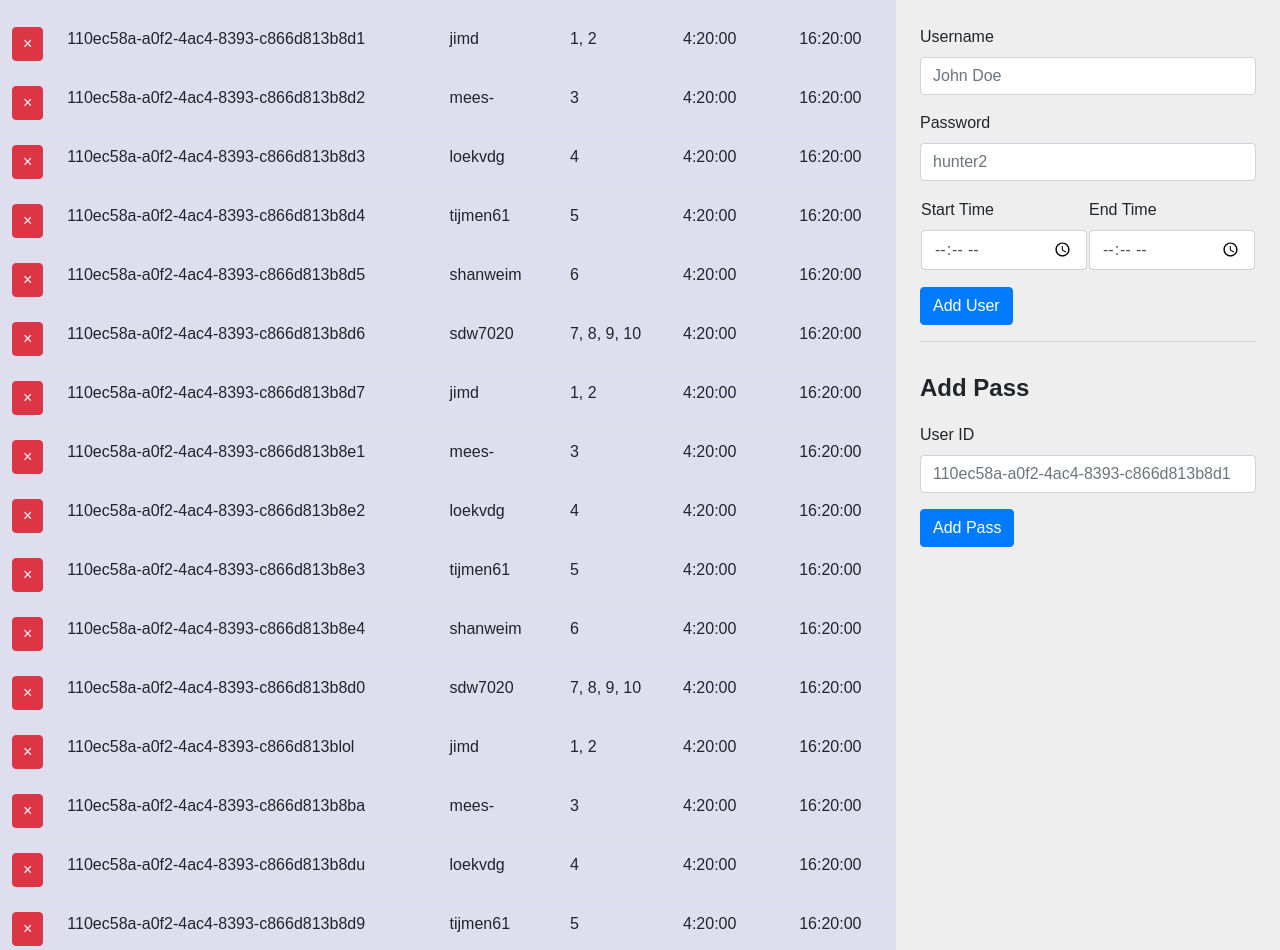
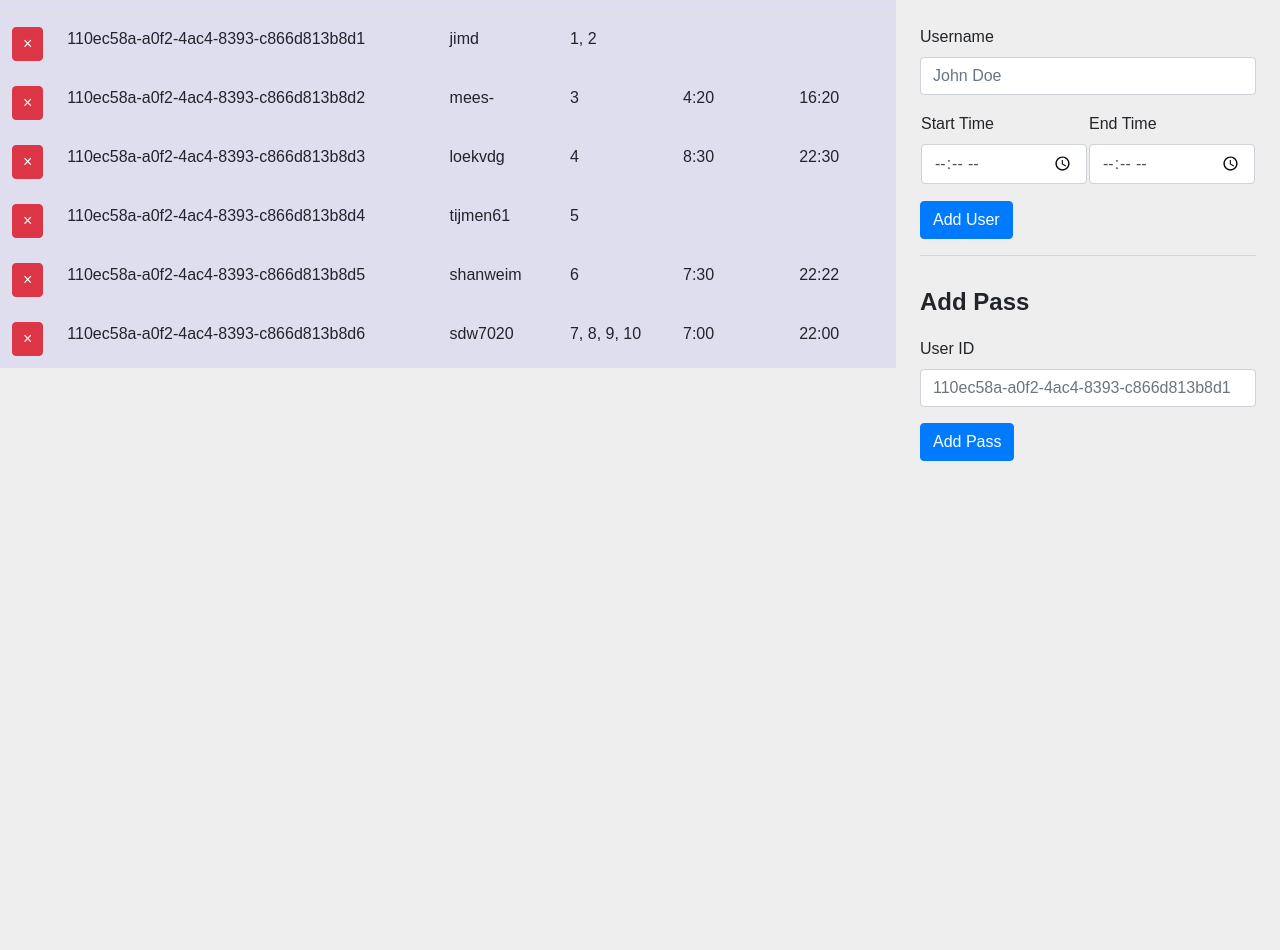
Before and after one commit to sdw7020/viktor-frontend, a React (Create React App) app: page / in a window 1280 px wide. Shown: the part 202-1152 px from the top of the page. After the commit the page ends 800 px from the top, so only its background shows below. Built offline with nearby package versions, Linux system fonts and the light colour scheme.

Commit message:
definitive preliminary system version

```diff
--- a/src/App.js
+++ b/src/App.js
@@ -3,8 +3,9 @@ import logo from './viktorlogo.png'
 import './App.css'
 import { Input, Button } from 'reactstrap'
 
-//import Overview from './components/login/LoginScreen'
-import Overview from './components/overview/Overview'
+// SWAP THE PATH OF THE LINE BELOW TO ./components/login/LoginScreen TO VIEW
+// THE LOGIN SCREEN.
+import ComponentTest from './components/overview/Overview'
 
 
 export default () => (
@@ -15,7 +16,7 @@ export default () => (
     </header>
 
     <div id="container">
-      <Overview />
+      <ComponentTest />
     </div>
   </div>
 )
--- a/src/components/overview/AddUser.js
+++ b/src/components/overview/AddUser.js
@@ -8,10 +8,6 @@ export default () => (
         <FormGroup>
           <Label for="exampleEmail">Username</Label>
           <Input type="email" name="email" id="exampleEmail" placeholder="John Doe" />
-        </FormGroup>
-        <FormGroup>
-          <Label for="examplePassword">Password</Label>
-          <Input type="password" name="password" id="examplePassword" placeholder="hunter2" />
         </FormGroup>
         <FormGroup>
           <table id="timeTable">
--- a/src/components/overview/UserTable.js
+++ b/src/components/overview/UserTable.js
@@ -20,147 +20,147 @@ export default () => (
         <td>110ec58a-a0f2-4ac4-8393-c866d813b8d1</td>
         <td>jimd</td>
         <td>1, 2</td>
-        <td>4:20:00</td>
-        <td>16:20:00</td>
+        <td></td>
+        <td></td>
       </tr>
-
       <tr>
         <td className="deleteColumn"><Button className="delete" color="danger">×</Button>{' '}</td>
         <td>110ec58a-a0f2-4ac4-8393-c866d813b8d2</td>
         <td>mees-</td>
         <td>3</td>
-        <td>4:20:00</td>
-        <td>16:20:00</td>
+        <td>4:20</td>
+        <td>16:20</td>
       </tr>
       <tr>
         <td className="deleteColumn"><Button className="delete" color="danger">×</Button>{' '}</td>
         <td>110ec58a-a0f2-4ac4-8393-c866d813b8d3</td>
         <td>loekvdg</td>
         <td>4</td>
-        <td>4:20:00</td>
-        <td>16:20:00</td>
+        <td>8:30</td>
+        <td>22:30</td>
       </tr>
       <tr>
         <td className="deleteColumn"><Button className="delete" color="danger">×</Button>{' '}</td>
         <td>110ec58a-a0f2-4ac4-8393-c866d813b8d4</td>
         <td>tijmen61</td>
         <td>5</td>
-        <td>4:20:00</td>
-        <td>16:20:00</td>
+        <td></td>
+        <td></td>
       </tr>
       <tr>
         <td className="deleteColumn"><Button className="delete" color="danger">×</Button>{' '}</td>
         <td>110ec58a-a0f2-4ac4-8393-c866d813b8d5</td>
         <td>shanweim</td>
         <td>6</td>
-        <td>4:20:00</td>
-        <td>16:20:00</td>
+        <td>7:30</td>
+        <td>22:22</td>
       </tr>
       <tr>
         <td className="deleteColumn"><Button className="delete" color="danger">×</Button>{' '}</td>
         <td>110ec58a-a0f2-4ac4-8393-c866d813b8d6</td>
         <td>sdw7020</td>
         <td>7, 8, 9, 10</td>
-        <td>4:20:00</td>
-        <td>16:20:00</td>
+        <td>7:00</td>
+        <td>22:00</td>
       </tr>
+{/*
       <tr>
         <td className="deleteColumn"><Button className="delete" color="danger">×</Button>{' '}</td>
         <td>110ec58a-a0f2-4ac4-8393-c866d813b8d7</td>
         <td>jimd</td>
         <td>1, 2</td>
-        <td>4:20:00</td>
-        <td>16:20:00</td>
+        <td>4:20</td>
+        <td>16:20</td>
       </tr>
       <tr>
         <td className="deleteColumn"><Button className="delete" color="danger">×</Button>{' '}</td>
         <td>110ec58a-a0f2-4ac4-8393-c866d813b8e1</td>
         <td>mees-</td>
         <td>3</td>
-        <td>4:20:00</td>
-        <td>16:20:00</td>
+        <td>4:20</td>
+        <td>16:20</td>
       </tr>
       <tr>
         <td className="deleteColumn"><Button className="delete" color="danger">×</Button>{' '}</td>
         <td>110ec58a-a0f2-4ac4-8393-c866d813b8e2</td>
         <td>loekvdg</td>
         <td>4</td>
-        <td>4:20:00</td>
-        <td>16:20:00</td>
+        <td>4:20</td>
+        <td>16:20</td>
       </tr>
       <tr>
         <td className="deleteColumn"><Button className="delete" color="danger">×</Button>{' '}</td>
         <td>110ec58a-a0f2-4ac4-8393-c866d813b8e3</td>
         <td>tijmen61</td>
         <td>5</td>
-        <td>4:20:00</td>
-        <td>16:20:00</td>
+        <td>4:20</td>
+        <td>16:20</td>
       </tr>
       <tr>
         <td className="deleteColumn"><Button className="delete" color="danger">×</Button>{' '}</td>
         <td>110ec58a-a0f2-4ac4-8393-c866d813b8e4</td>
         <td>shanweim</td>
         <td>6</td>
-        <td>4:20:00</td>
-        <td>16:20:00</td>
+        <td>4:20</td>
+        <td>16:20</td>
       </tr>
       <tr>
         <td className="deleteColumn"><Button className="delete" color="danger">×</Button>{' '}</td>
         <td>110ec58a-a0f2-4ac4-8393-c866d813b8d0</td>
         <td>sdw7020</td>
         <td>7, 8, 9, 10</td>
-        <td>4:20:00</td>
-        <td>16:20:00</td>
+        <td>4:20</td>
+        <td>16:20</td>
       </tr>
       <tr>
         <td className="deleteColumn"><Button className="delete" color="danger">×</Button>{' '}</td>
         <td>110ec58a-a0f2-4ac4-8393-c866d813blol</td>
         <td>jimd</td>
         <td>1, 2</td>
-        <td>4:20:00</td>
-        <td>16:20:00</td>
+        <td>4:20</td>
+        <td>16:20</td>
       </tr>
       <tr>
         <td className="deleteColumn"><Button className="delete" color="danger">×</Button>{' '}</td>
         <td>110ec58a-a0f2-4ac4-8393-c866d813b8ba</td>
         <td>mees-</td>
         <td>3</td>
-        <td>4:20:00</td>
-        <td>16:20:00</td>
+        <td>4:20</td>
+        <td>16:20</td>
       </tr>
       <tr>
         <td className="deleteColumn"><Button className="delete" color="danger">×</Button>{' '}</td>
         <td>110ec58a-a0f2-4ac4-8393-c866d813b8du</td>
         <td>loekvdg</td>
         <td>4</td>
-        <td>4:20:00</td>
-        <td>16:20:00</td>
+        <td>4:20</td>
+        <td>16:20</td>
       </tr>
       <tr>
         <td className="deleteColumn"><Button className="delete" color="danger">×</Button>{' '}</td>
         <td>110ec58a-a0f2-4ac4-8393-c866d813b8d9</td>
         <td>tijmen61</td>
         <td>5</td>
-        <td>4:20:00</td>
-        <td>16:20:00</td>
+        <td>4:20</td>
+        <td>16:20</td>
       </tr>
       <tr>
         <td className="deleteColumn"><Button className="delete" color="danger">×</Button>{' '}</td>
         <td>110ec58a-a0f2-4ac4-8393-c866d813b8a0</td>
         <td>shanweim</td>
         <td>6</td>
-        <td>4:20:00</td>
-        <td>16:20:00</td>
+        <td>4:20</td>
+        <td>16:20</td>
       </tr>
       <tr>
         <td className="deleteColumn"><Button className="delete" color="danger">×</Button>{' '}</td>
         <td>110ec58a-a0f2-4ac4-8393-c866d813b8aa</td>
         <td>sdw7020</td>
         <td>7, 8, 9, 10</td>
-        <td>4:20:00</td>
-        <td>16:20:00</td>
+        <td>4:20</td>
+        <td>16:20</td>
       </tr>
-
+*/}
     </tbody>
   </Table>
 )
--- a/src/components/style.css
+++ b/src/components/style.css
@@ -2,6 +2,10 @@
   padding-bottom: 12px;
   font-size: 24px;
   font-weight: bold;
+}
+
+button {
+  cursor: pointer;
 }
 
 /*
```
